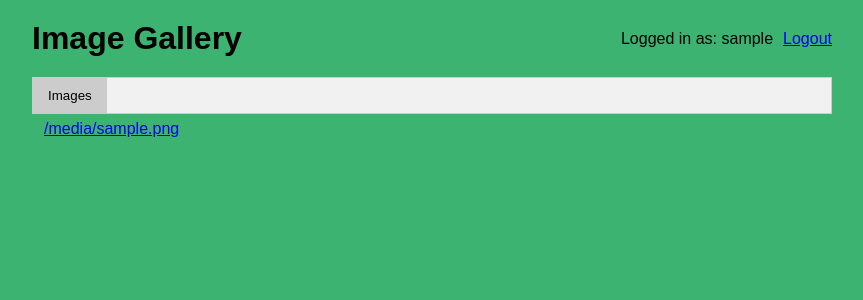
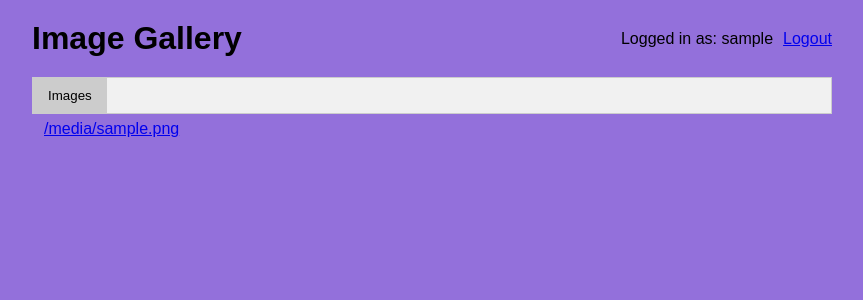
Before and after one commit to uwaiseibna2/PrivateImageRepositoryApp-GoogleCloudCI-CD, a Flask app: template templates/home.html in a window 1280 px wide. Shown: the top 300 px of the page, without its empty margins (208-1071 px from the left). Run offline with Flask 3, Linux system fonts and the light colour scheme; the template is opened without the code that fills it: most values are stand-ins (such as "Sample title", 1, 10 or a date in 2020); parts of the project's set-up code (start-up, migrations or seed data) failed here and were passed over.

Commit message:
new-bckgrnd

```diff
--- a/templates/home.html
+++ b/templates/home.html
@@ -6,7 +6,7 @@
         /* Basic CSS for layout */
         body {
             font-family: Arial, sans-serif;
-            background-color: mediumseagreen;
+            background-color: mediumpurple;
             margin: 20px;
         }
         .container {
```
